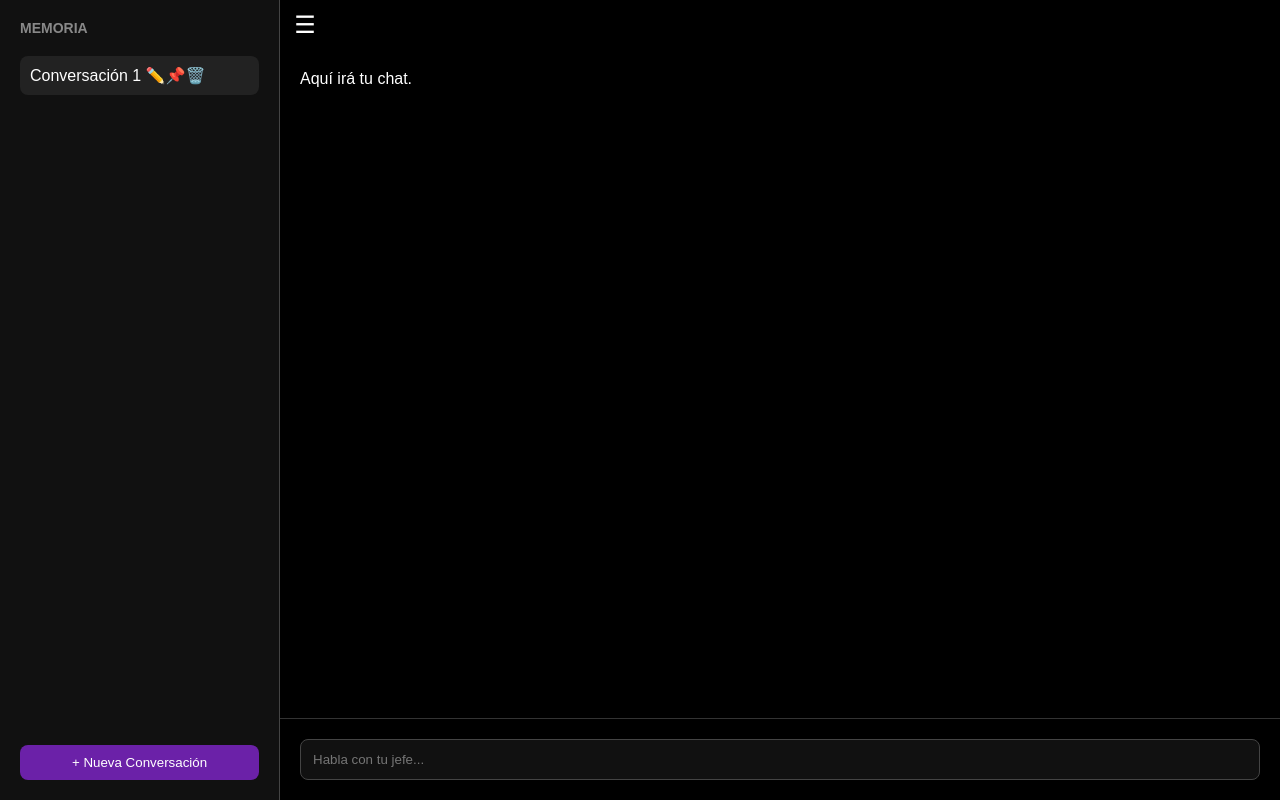
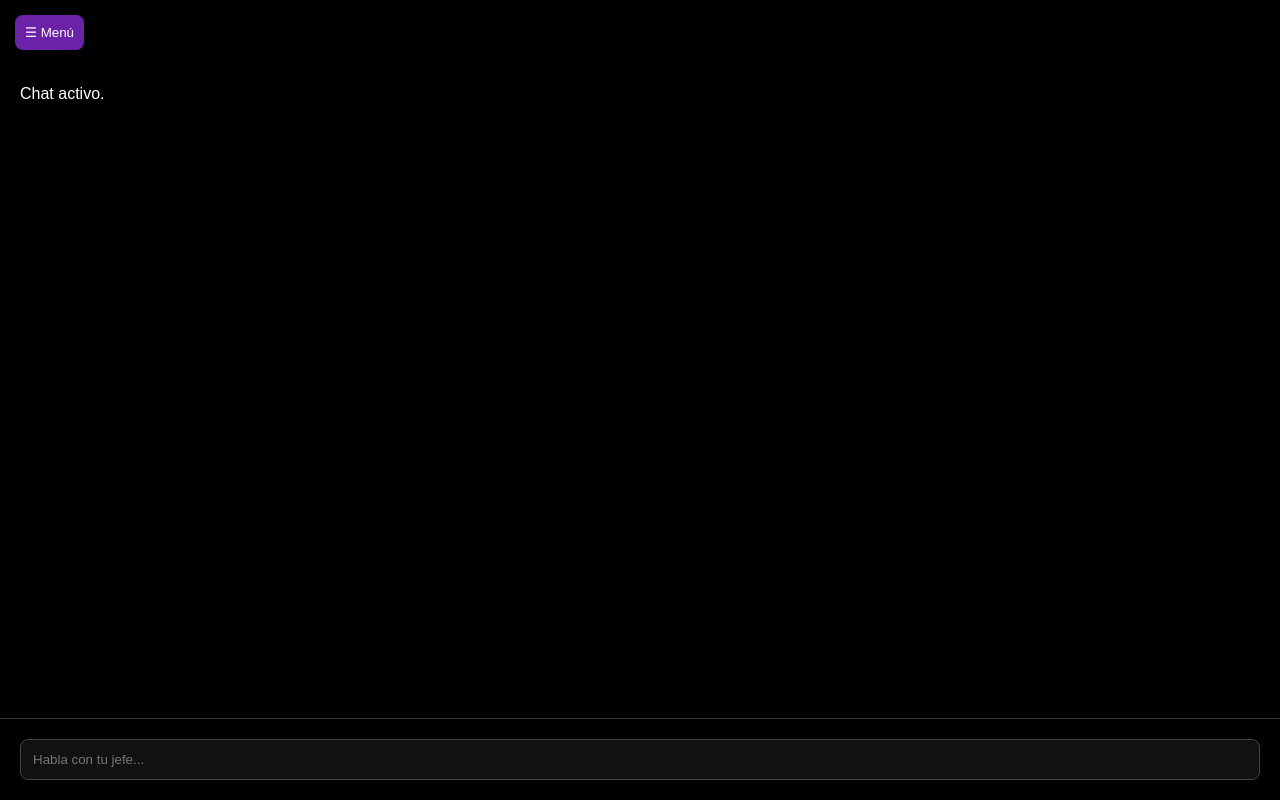
Before and after one commit to InquisidorIA/Inquisidor-chat, a website: page index.html in a window 1280 px wide. Drawn offline with Linux system fonts and the light colour scheme.

Commit message:
Update index.html

```diff
--- a/index.html
+++ b/index.html
@@ -5,82 +5,70 @@
     <meta name="viewport" content="width=device-width, initial-scale=1.0, maximum-scale=1.0, user-scalable=no">
     <title>Clarence</title>
     <style>
-        /* Eliminamos cualquier herencia de estilo del navegador */
+        /* RESET ABSOLUTO */
         * { margin: 0; padding: 0; box-sizing: border-box; }
-        body, html { width: 100%; height: 100%; overflow: hidden; background: #000; color: #fff; font-family: sans-serif; }
+        html, body { width: 100%; height: 100%; overflow: hidden; background: #000; color: #fff; font-family: sans-serif; }
 
-        /* Contenedor padre con Grid */
-        #app {
-            display: grid;
-            grid-template-columns: 280px 1fr;
-            grid-template-rows: 100vh;
-            width: 100vw;
-            height: 100vh;
-            position: relative;
+        /* CONTENEDOR PRINCIPAL */
+        #app { width: 100vw; height: 100vh; position: relative; }
+
+        /* BARRA LATERAL (EL MENÚ) */
+        #sidebar {
+            position: absolute; top: 0; left: -280px; width: 280px; height: 100%;
+            background: rgba(20, 20, 20, 0.95); backdrop-filter: blur(20px);
+            border-right: 1px solid #444; z-index: 1000; transition: left 0.3s ease;
+            display: flex; flex-direction: column; padding: 20px;
         }
+        #sidebar.activo { left: 0; }
 
-        /* Barra Lateral con efecto Nube */
-        #sidebar {
-            background: rgba(20, 20, 20, 0.85);
-            backdrop-filter: blur(20px);
-            border-right: 1px solid #444;
-            display: flex;
-            flex-direction: column;
-            padding: 20px;
-            transition: transform 0.3s ease;
-        }
+        /* CHAT Y CAPA DE EFECTO */
+        #main-chat { width: 100%; height: 100%; display: flex; flex-direction: column; transition: filter 0.3s; }
+        #main-chat.blur { filter: blur(8px); pointer-events: none; }
 
-        /* En móvil: Ocultamos la barra lateral fuera de pantalla */
-        @media (max-width: 768px) {
-            #app { grid-template-columns: 1fr; }
-            #sidebar {
-                position: absolute;
-                top: 0; left: 0;
-                width: 280px; height: 100%;
-                transform: translateX(-100%);
-            }
-            #sidebar.open { transform: translateX(0); }
-        }
-
-        /* Área de Chat */
-        #main-chat { display: flex; flex-direction: column; height: 100%; width: 100%; }
-        #chat-window { flex-grow: 1; overflow-y: auto; padding: 20px; }
-        #input-area { padding: 20px; border-top: 1px solid #333; }
-        input { width: 100%; padding: 12px; background: #111; border: 1px solid #444; color: white; border-radius: 8px; }
+        /* INPUT FIJO */
+        #input-zone { padding: 20px; border-top: 1px solid #333; background: #000; }
+        input { width: 100%; padding: 12px; background: #111; border: 1px solid #444; color: #fff; border-radius: 8px; }
+        button { padding: 10px; background: #6b21a8; border: none; color: white; border-radius: 8px; cursor: pointer; }
     </style>
 </head>
 <body>
 
     <div id="app">
-        <!-- BARRA LATERAL -->
+        <!-- BARRA LATERAL (HISTORIAL) -->
         <aside id="sidebar">
             <h2 style="margin-bottom: 20px; font-size: 14px; color: #888;">MEMORIA</h2>
-            <div id="history">
-                <div style="background: #222; padding: 10px; border-radius: 8px; margin-bottom: 10px;">Conversación 1 ✏️📌🗑️</div>
+            <div id="history-list" style="flex-grow: 1;">
+                <div style="padding: 10px; background: #333; border-radius: 8px; margin-bottom: 5px;">
+                    Conversación 1 ✏️📌🗑️
+                </div>
             </div>
-            <button style="margin-top: auto; padding: 10px; background: #6b21a8; border: none; color: white; border-radius: 8px;">+ Nueva Conversación</button>
+            <button>+ Nueva Conversación</button>
+            <button onclick="cerrarMenu()" style="margin-top: 10px; background: #444;">Cerrar</button>
         </aside>
 
-        <!-- ÁREA DE CHAT -->
+        <!-- CHAT -->
         <main id="main-chat">
-            <button id="menu-btn" style="width: 50px; height: 50px; background: none; border: none; color: white; font-size: 24px;">☰</button>
-            <div id="chat-window">
-                <p>Aquí irá tu chat.</p>
+            <header style="padding: 15px;">
+                <button onclick="abrirMenu()">☰ Menú</button>
+            </header>
+            <div id="chat-window" style="flex-grow: 1; padding: 20px;">
+                <p>Chat activo.</p>
             </div>
-            <div id="input-area">
+            <div id="input-zone">
                 <input type="text" placeholder="Habla con tu jefe...">
             </div>
         </main>
     </div>
 
     <script>
-        const menuBtn = document.getElementById('menu-btn');
-        const sidebar = document.getElementById('sidebar');
-
-        // Lógica de apertura
-        menuBtn.onclick = () => {
-            sidebar.classList.toggle('open');
-        };
+        function abrirMenu() {
+            document.getElementById('sidebar').classList.add('activo');
+            document.getElementById('main-chat').classList.add('blur');
+        }
+        function cerrarMenu() {
+            document.getElementById('sidebar').classList.remove('activo');
+            document.getElementById('main-chat').classList.remove('blur');
+        }
     </script>
 </body>
 </html>
```
